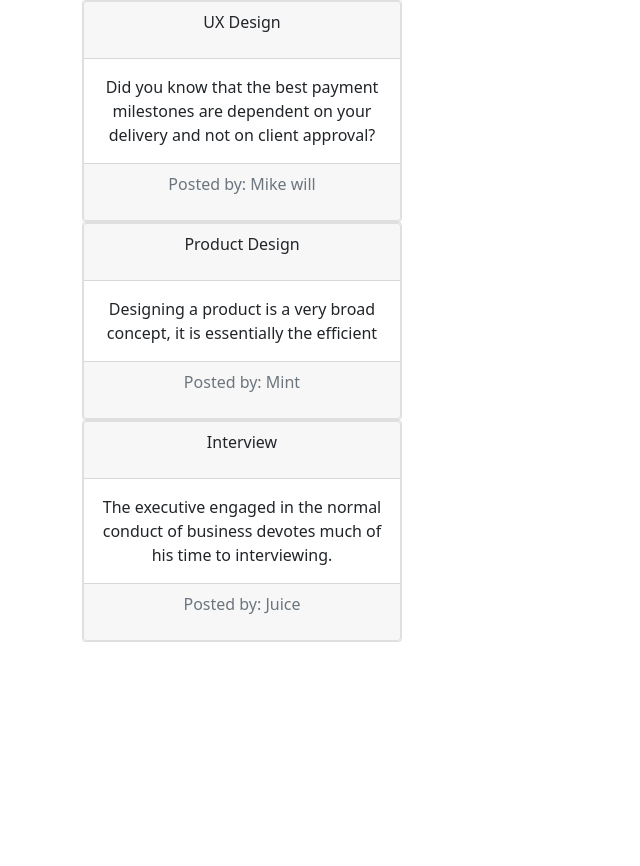
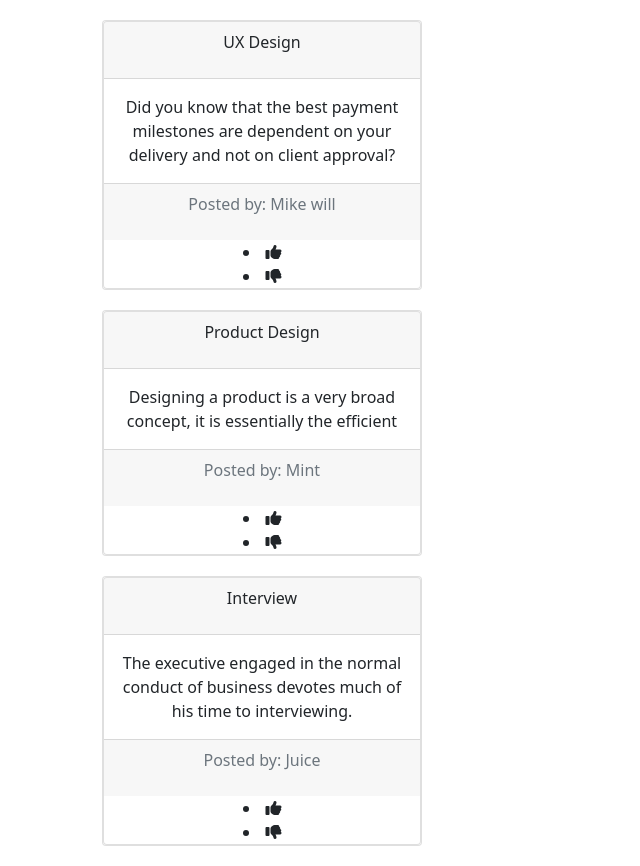
Before and after one commit to Olliemint/Pitch, a Flask app: page / in a window 1280 px wide. Shown: the whole page, without its empty margins (0-640 px from the left). Before the commit the page ends 642 px from the top, so only its background shows below. Run offline with Flask 2, Linux system fonts and the light colour scheme; some libraries are stand-ins or nearby versions.

Commit message:
feat:added voting icons

```diff
--- a/static/style.css
+++ b/static/style.css
@@ -0,0 +1,4 @@
+#cards{
+    margin: 20px;
+
+}
--- a/templates/base.html
+++ b/templates/base.html
@@ -6,6 +6,7 @@
     <meta name="viewport" content="width=device-width, initial-scale=1.0">
     <link href="https://cdn.jsdelivr.net/npm/bootstrap@5.1.3/dist/css/bootstrap.min.css" rel="stylesheet" integrity="sha384-1BmE4kWBq78iYhFldvKuhfTAU6auU8tT94WrHftjDbrCEXSU1oBoqyl2QvZ6jIW3" crossorigin="anonymous">
     <link rel="stylesheet" href="{{ url_for('static', filename='style.css') }}">
+    <script src="https://kit.fontawesome.com/bbb7424702.js" crossorigin="anonymous"></script>
     <title>Document</title>
 </head>
 <body>
--- a/templates/home.html
+++ b/templates/home.html
@@ -2,7 +2,7 @@
 
 {% block content %}
     {% for pitch in pitches %}
-    <div class="card" style="width: 20rem;">
+    <div class="card" style="width: 20rem;" id="cards">
         <div class="card text-center">
             <div class="card-header">
             <p>{{pitch.title}}</p>
@@ -13,6 +13,10 @@
             <div class="card-footer text-muted">
             <p>Posted by: {{pitch.author}}</p>
             </div>
+            <div class="vote">
+                <li><i class="fa-solid fa-thumbs-up"></i></li>
+                <li><i class="fa-solid fa-thumbs-down"></i></li>
+            </div>
         </div>
 
     </div>
```
